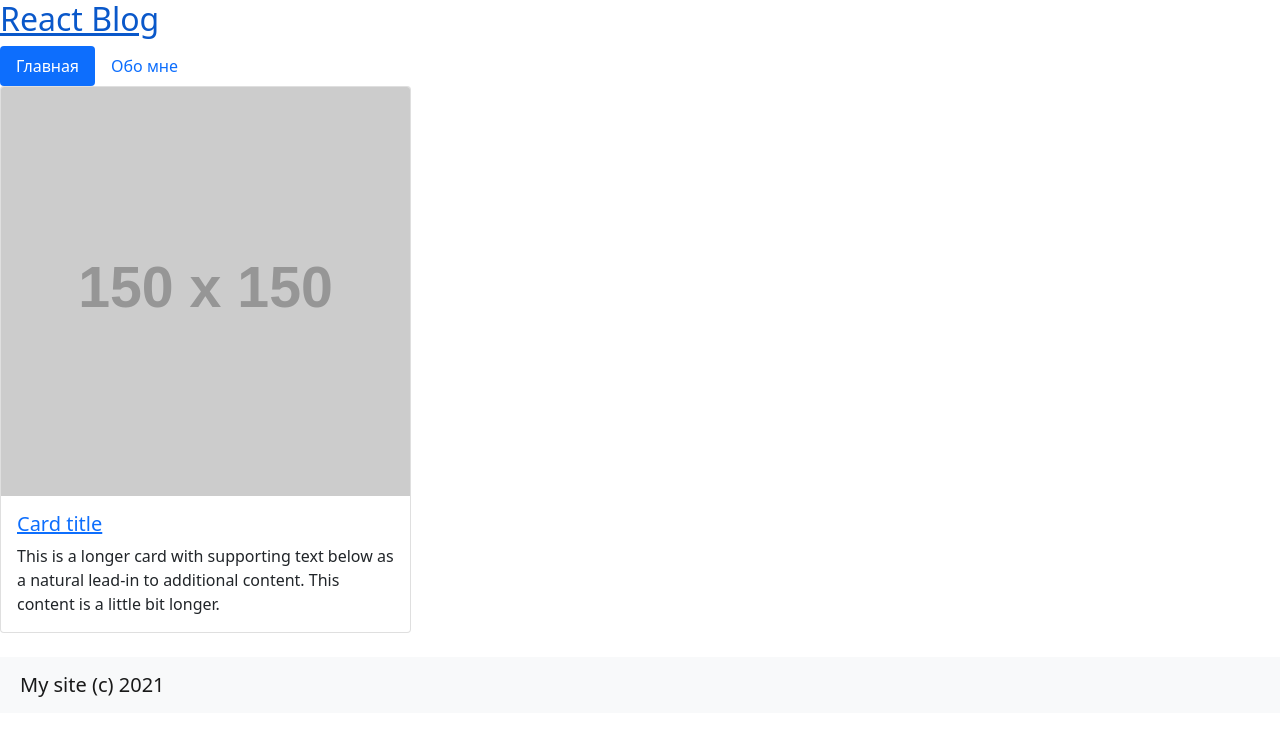
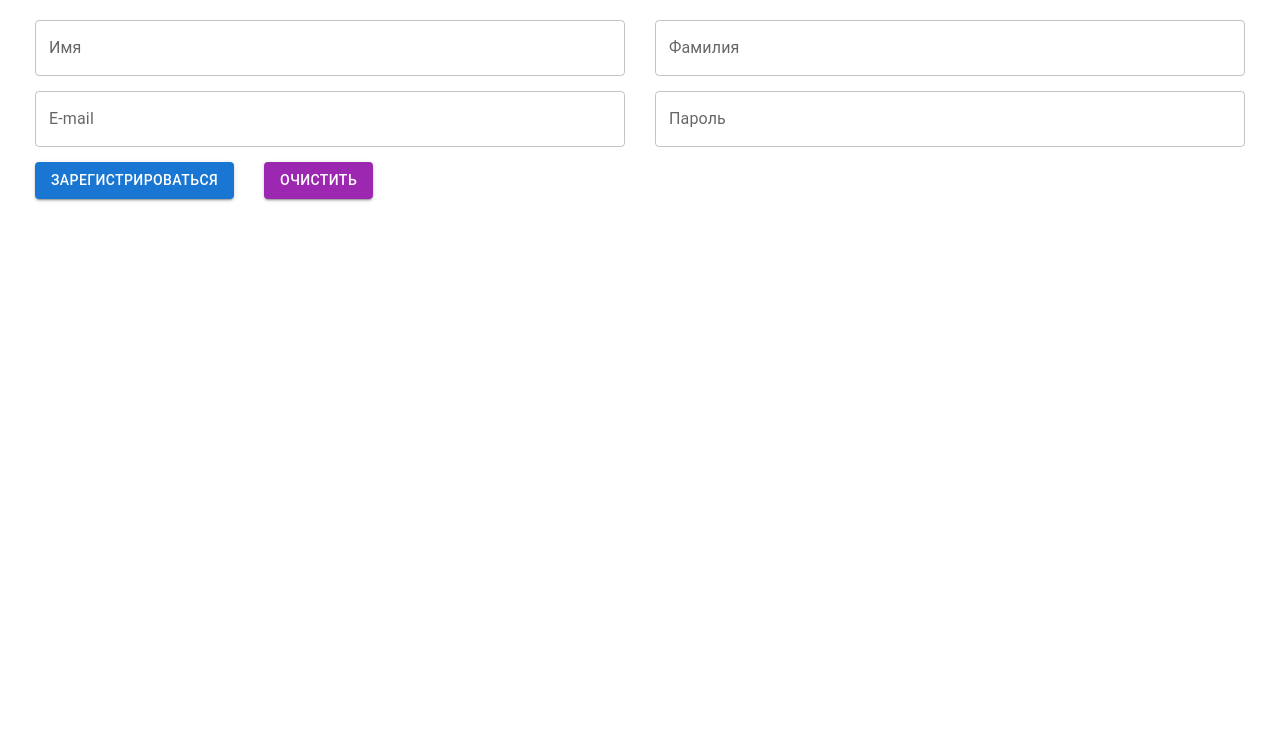
Before and after one commit to AndreiLeonov/Archakov-mentoring, a React (Create React App) app: page / in a window 1280 px wide. Shown: the top 736 px of the page. Built offline with nearby package versions, Linux system fonts and the light colour scheme.

Commit message:
added react-hook-form

```diff
--- a/package.json
+++ b/package.json
@@ -11,9 +11,11 @@
     "@testing-library/react": "^11.1.0",
     "@testing-library/user-event": "^12.1.10",
     "bootstrap": "5.1.3",
+    "material-ui": "^0.20.2",
     "react": "^17.0.2",
     "react-bootstrap": "^2.0.2",
     "react-dom": "^17.0.2",
+    "react-hook-form": "^7.20.5",
     "react-router-dom": "^6.0.2",
     "react-scripts": "4.0.3",
     "web-vitals": "^1.0.1"
--- a/src/index.css
+++ b/src/index.css
@@ -11,3 +11,15 @@ code {
   font-family: source-code-pro, Menlo, Monaco, Consolas, 'Courier New',
     monospace;
 }
+
+body {
+  padding: 20px;
+}
+
+.row {
+  display: flex;
+}
+
+.commonStyle {
+  margin: 0 15px 15px !important;
+}
--- a/src/index.js
+++ b/src/index.js
@@ -1,7 +1,7 @@
 import React from 'react';
 import ReactDOM from 'react-dom';
 import './index.css';
-import App from "./tutorial-6/App";
+import App from "./tutorial-7/App";
 import {
     BrowserRouter as Router
 } from 'react-router-dom';
--- a/src/tutorial-6/App.js
+++ b/src/tutorial-6/App.js
@@ -9,6 +9,16 @@ import { Route, Routes } from 'react-router-dom';
 
 export default function App() {
 
+    function ProtectedRoute({ path, text }) {
+        const token = window.localStorage.getItem('token');
+
+        return <Route path={path} render={() => {
+            if (token) {
+                return text;
+            }
+        }}/>;
+    }
+
     return (
         <div className="App">
             <Header/>
@@ -16,6 +26,7 @@ export default function App() {
                     <Route path={'/'} element={<Home/>} exact={true}/>
                     <Route path={'/about'} element={<About/>}/>
                     <Route path={'/post/:id'} element={<Article/>} exact={true}/>
+                    <ProtectedRoute path={'/profile'} text={'ТЕСТОВЫЙ ТЕКСТ'}/>
                     <Route path={'*'} element={<h2 style={{ textAlign: 'center' }}>Страница не найдена!</h2>}/>
                 </Routes>
             <br/>
--- /dev/null
+++ b/src/tutorial-7/App.js
@@ -0,0 +1,98 @@
+import React from 'react';
+import TextField from '@mui/material/TextField';
+import Button from '@mui/material/Button';
+import { useForm } from "react-hook-form";
+
+const App = () => {
+    const { handleSubmit, register, formState, reset } = useForm();
+    const onSubmit = values => {
+        console.log(values);
+        reset();
+    }
+
+    console.log(formState);
+    return (
+        <form>
+            <div className="row">
+                <TextField
+                    name="firstName"
+                    placeholder="Введите имя"
+                    label="Имя"
+                    variant="outlined"
+                    fullWidth
+                    className="commonStyle"
+                    {...register("firstName", {
+                        required: "Данное поле является обязательным!"
+                    })}
+                    helperText={formState.errors.firstName && formState.errors.firstName.message}
+                    error={!!formState.errors?.firstName}
+                />
+                <TextField
+                    name="lastName"
+                    placeholder="Введите фамилию"
+                    label="Фамилия"
+                    variant="outlined"
+                    fullWidth
+                    className="commonStyle"
+                    {...register("lastName", {
+                        required: "Данное поле является обязательным!"
+                    })}
+                    helperText={formState.errors.lastName && formState.errors.lastName.message}
+                    error={!!formState.errors?.lastName}
+                />
+            </div>
+            <div className="row">
+                <TextField
+                    name="email"
+                    placeholder="Введите почту"
+                    label="E-mail"
+                    variant="outlined"
+                    fullWidth
+                    className="commonStyle"
+                    {...register("email", {
+                        required: "Данное поле является обязательным!",
+                        pattern: {
+                            value: /^([A-Z|a-z|0-9](\.|_){0,1})+[A-Z|a-z|0-9]\@([A-Z|a-z|0-9])+((\.){0,1}[A-Z|a-z|0-9]){2}\.[a-z]{2,3}$/gm,
+                            message: "почта указана некорректно"
+                        }
+                    })}
+                    helperText={formState.errors.email && formState.errors.email.message}
+                    error={!!formState.errors?.email}
+                />
+                <TextField
+                    name="password"
+                    placeholder="Введите пароль"
+                    label="Пароль"
+                    variant="outlined"
+                    fullWidth
+                    className="commonStyle"
+                    type="password"
+                    {...register("password", {
+                        required: "Данное поле является обязательным!"
+                    })}
+                    helperText={formState.errors.password && formState.errors.password.message}
+                    error={!!formState.errors?.password}
+                />
+            </div>
+            <div className="row">
+                <Button
+                    variant="contained"
+                    className="commonStyle"
+                    onClick={handleSubmit(onSubmit)}
+                >
+                    Зарегистрироваться
+                </Button>
+                <Button
+                    variant="contained"
+                    className="commonStyle"
+                    color="secondary"
+                    onClick={() => reset()}
+                >
+                    Очистить
+                </Button>
+            </div>
+        </form>
+    );
+};
+
+export default App;
```
Also changed, not shown: 1 other file (tests, documents, lock files or other folders).
